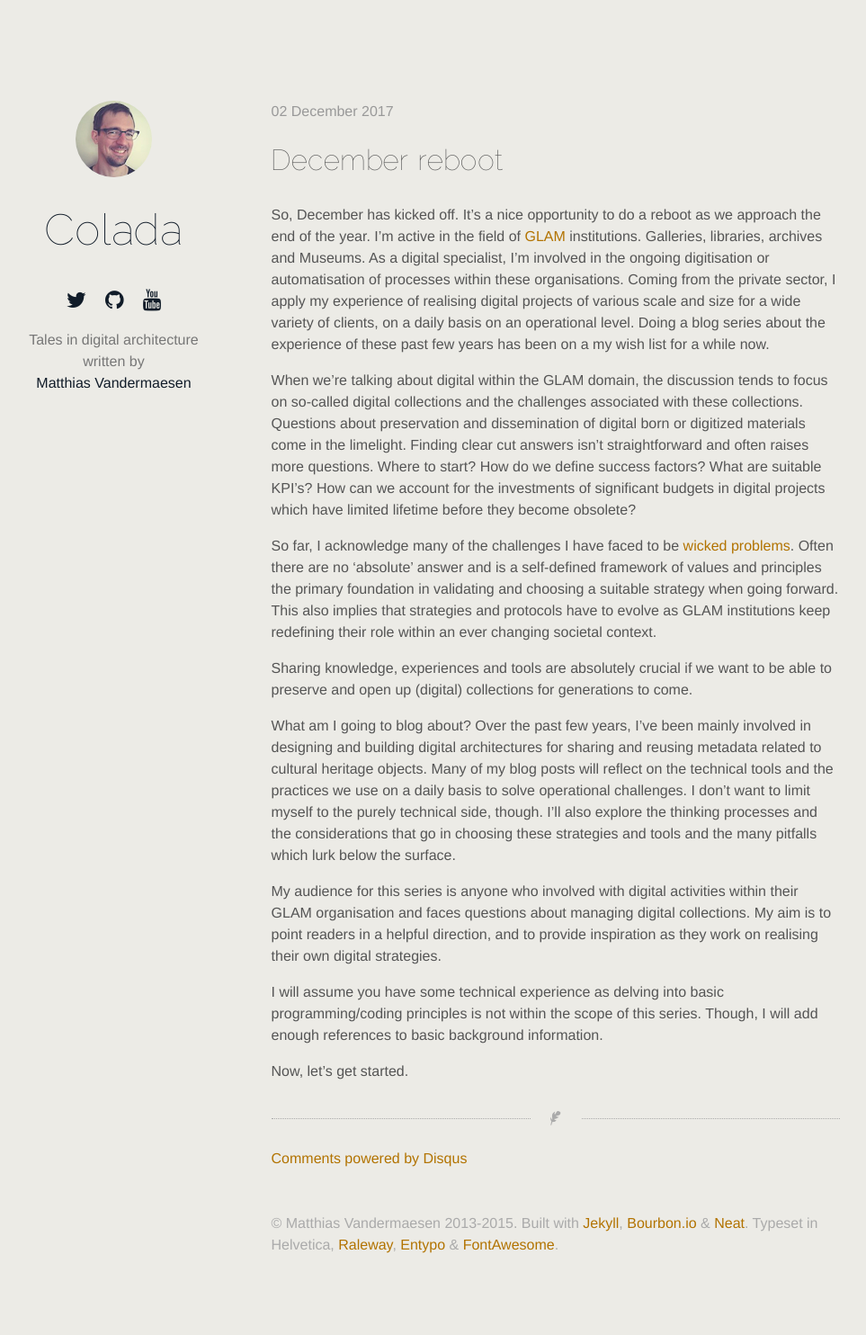
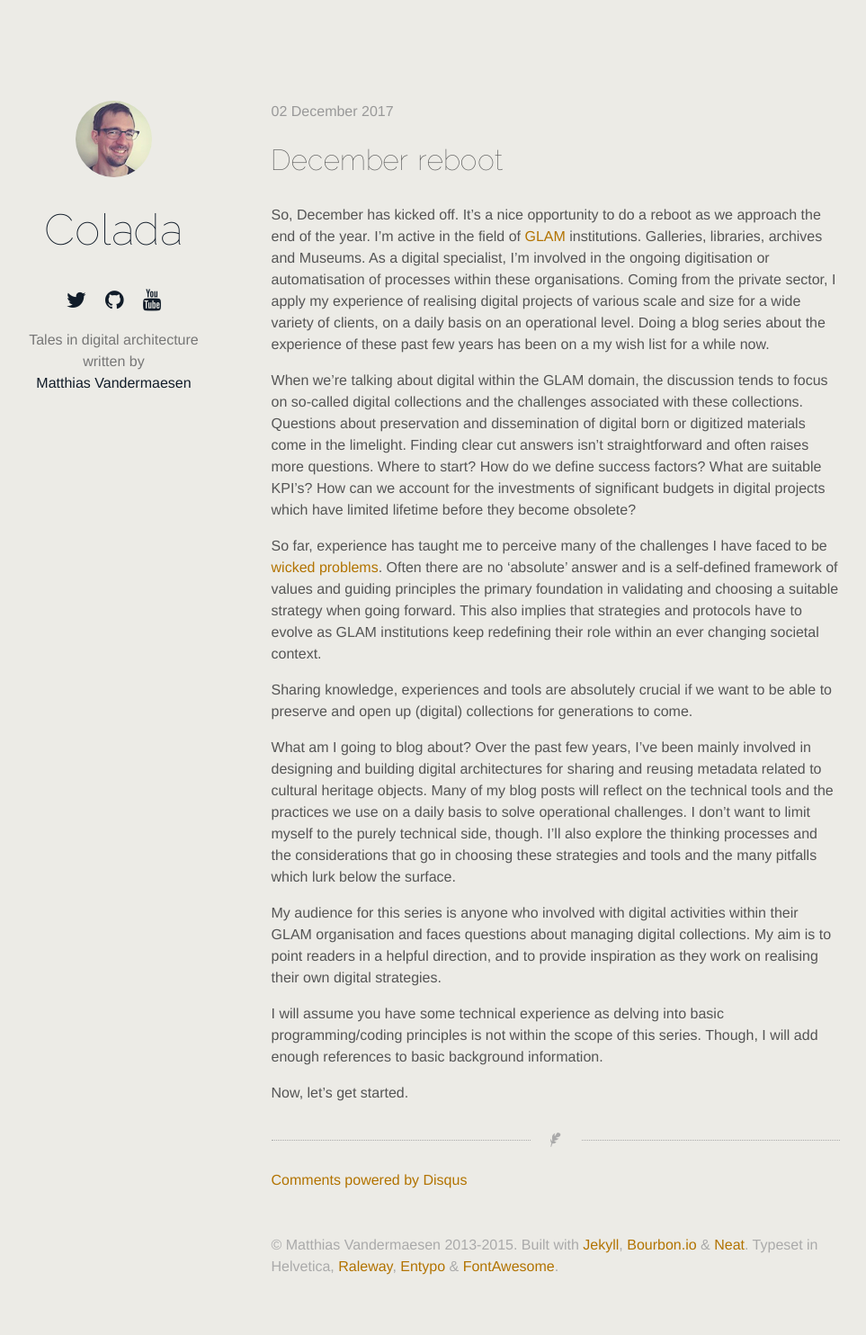
Before and after one commit to netsensei/colada, a Jekyll site: the page built from _posts/2017-12-02-december-reboot.markdown, in a window 1280 px wide. Shown: the whole page at 90% size, without its empty margins (42-1005 px from the left). Built offline with Jekyll 4.4.1, drawn with Linux system fonts in a browser that asks for light colours; some web fonts are replaced; comment, search, counter and statistics services are not loaded; before the commit the page ends 1460 px from its top, so only the background shows below that.

Commit message:
Changed: amended blog post with more content.

```diff
--- a/_posts/2017-12-02-december-reboot.markdown
+++ b/_posts/2017-12-02-december-reboot.markdown
@@ -24,13 +24,13 @@ we define success factors? What are suitable KPI's? How can we account for the
 investments of significant budgets in digital projects which have limited
 lifetime before they become obsolete?
 
-So far, I acknowledge many of the challenges I have faced to be
-[wicked problems](https://en.wikipedia.org/wiki/Wicked_problem). Often there
-are no 'absolute' answer and is a self-defined framework of values and
-principles the primary foundation in validating and choosing a suitable
-strategy when going forward. This also implies that strategies and protocols
-have to evolve as GLAM institutions keep redefining their role within an ever
-changing societal context.
+So far, experience has taught me to perceive many of the challenges I have
+faced to be [wicked problems](https://en.wikipedia.org/wiki/Wicked_problem).
+Often there are no 'absolute' answer and is a self-defined framework of values
+and guiding principles the primary foundation in validating and choosing a
+suitable strategy when going forward. This also implies that strategies and
+protocols have to evolve as GLAM institutions keep redefining their role within
+an ever changing societal context.
 
 Sharing knowledge, experiences and tools are absolutely crucial if we want to
 be able to preserve and open up (digital) collections for generations to come.
```
